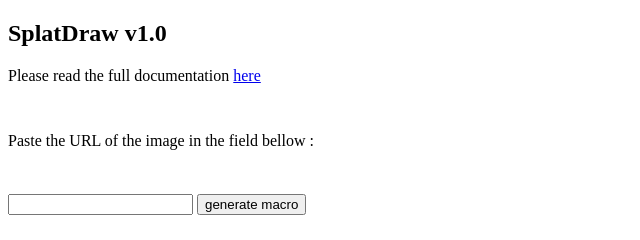
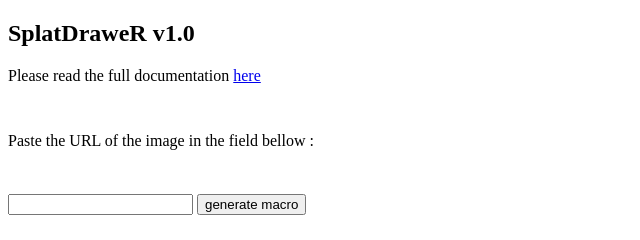
Before and after one commit to Magatsu41/splatdraw, a website: page index.html in a window 1280 px wide. Shown: the full height of the page, 0-640 px from the left. Drawn offline with nearby package versions, Linux system fonts and the light colour scheme; no server answers.

```diff
--- a/index.html
+++ b/index.html
@@ -1,14 +1,14 @@
 <!DOCTYPE html>
 <html style="width:100%">
     <head>
-        <title>Splat Draw</title>
+        <title>Splat DraweR</title>
         <meta charset="utf-8">
         <meta http-equiv="X-UA-Compatible" content="IE=edge">
         <meta name="viewport" content="width=device-width, initial-scale=1">
         <script src="/socket.io/socket.io.js"></script>
     </head>
     <body style="width:100%">
-        <h2>SplatDraw v1.0</h2>
+        <h2>SplatDraweR v1.0</h2>
         <p>Please read the full documentation <a href="https://github.com/Magatsu41/splatdraw" target="_blank" rel="noopener noreferrer">here</a></p>
         <pre> </pre>
         <p>Paste the URL of the image in the field bellow :</p>
```
Also changed, not shown: README.md.
